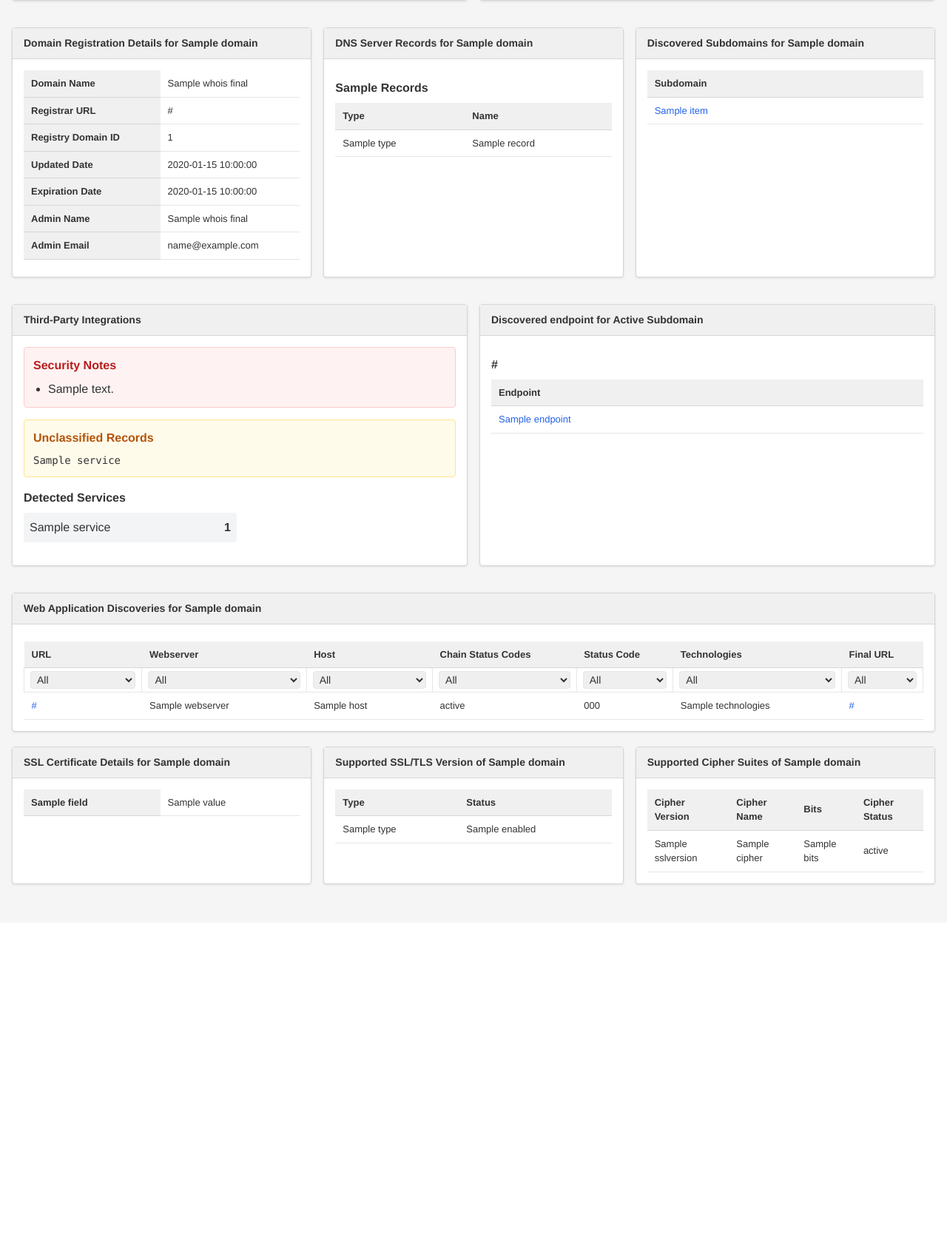
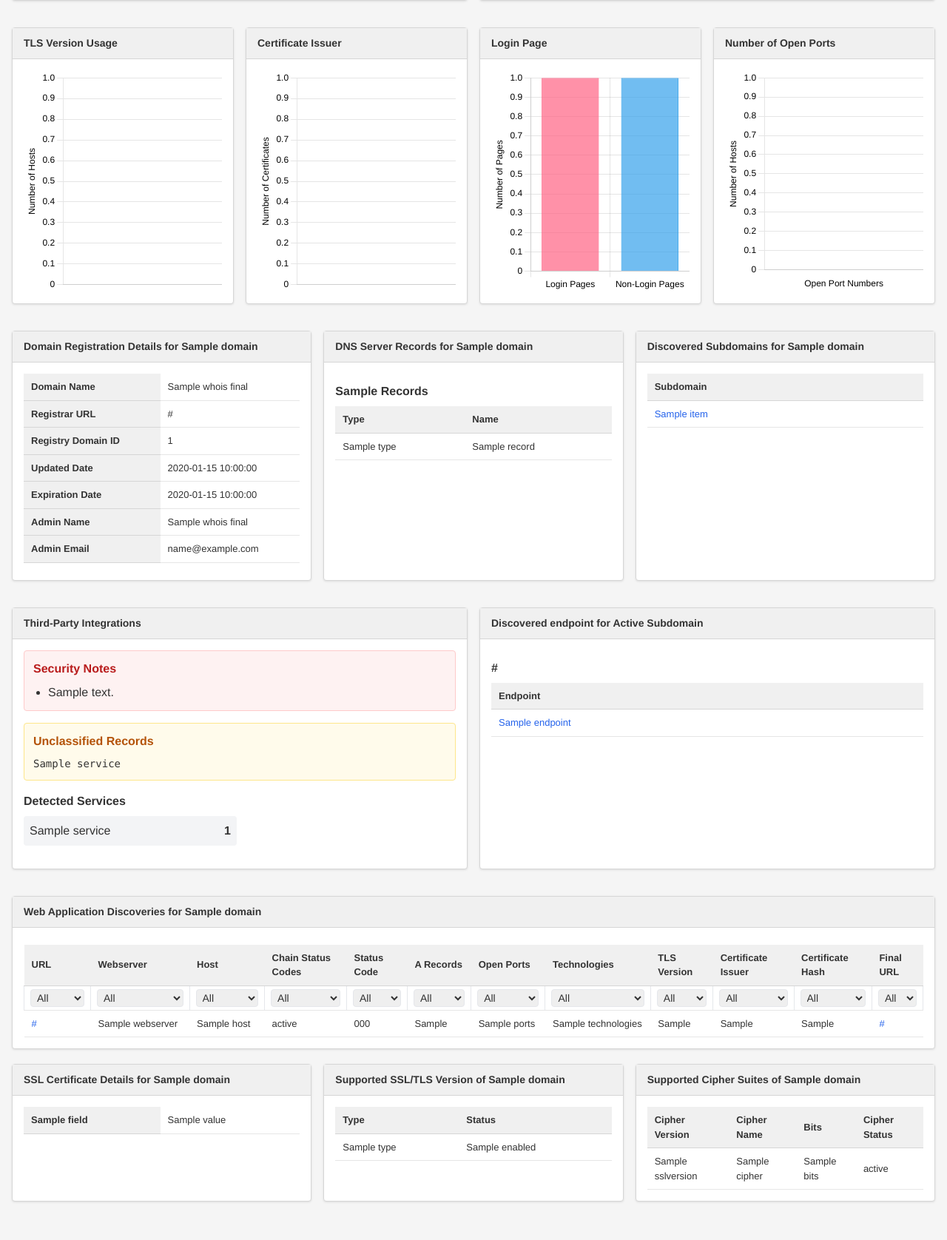
Before and after one commit to priyank217/Renumscan, a Python web app: template templates/template_dashboard.html in a window 1280 px wide. Shown: the part 880-2556 px from the top of the page at 74% size. Before the commit the page ends 2078 px from the top, so only its background shows below. Run offline with Jinja, Linux system fonts and the light colour scheme; the template is opened without the code that fills it: most values are stand-ins (such as "Sample title", 1, 10 or a date in 2020).

Commit message:
Graph visualization for TLS version, Certificate issuer and open ports is added

```diff
--- a/templates/template_dashboard.html
+++ b/templates/template_dashboard.html
@@ -114,7 +114,7 @@
 </div>
 </div>
 
-<!-- First Row: Summary Charts -->
+<!-- First Row -->
 <div class="grid grid-cols-1 md:grid-cols-2 lg:grid-cols-3 gap-4 mb-4">
 <!-- Subdomain Overview -->
 <div class="panel">
@@ -134,7 +134,7 @@
 </div>
 </div>
 </div>
-<!-- Technology Distribution -->
+ <!-- Top 5 Subdomains -->
 <div class="panel">
 <div class="panel-title">Top 5 Subdomain with most number of endpoint</div>
 <div class="panel-content">
@@ -142,9 +142,12 @@
 <canvas id="topSubdomainsChart"></canvas>
 </div>
 </div>
-</div></div>
-<!-- Second Row: More Charts -->
-<div class="grid grid-cols-1 md:grid-cols-2 gap-4 mb-4"><div class="panel">
+</div>
+</div>
+<!-- Second Row -->
+<div class="grid grid-cols-1 md:grid-cols-2 gap-4 mb-4">
+<!-- Technology Distribution -->
+<div class="panel">
 <div class="panel-title">Technology Footprint</div>
 <div class="panel-content">
 <div class="chart-container">
@@ -152,7 +155,6 @@
 </div>
 </div>
 </div>
-<!-- Top 5 Subdomains -->
 <!-- DNS Records -->
 <div class="panel">
 <div class="panel-title">DNS Configuration Overview</div>
@@ -162,6 +164,44 @@
 </div>
 </div>
 </div>
+</div>
+<!-- Third Row -->
+<div class="grid grid-cols-1 md:grid-cols-2 lg:grid-cols-4 gap-4 mb-4">
+    <!-- TLS Version Usage Chart -->
+    <div class="panel">
+      <div class="panel-title">TLS Version Usage</div>
+      <div class="panel-content">
+        <div class="chart-container">
+          <canvas id="tlsVersionChart"></canvas>
+        </div>
+      </div>
+    </div>
+    <!-- Certificate Issuer Chart -->
+    <div class="panel">
+      <div class="panel-title">Certificate Issuer</div>
+      <div class="panel-content">
+        <div class="chart-container">
+          <canvas id="certIssuerChart"></canvas>
+        </div>
+      </div>
+    </div>
+  <!-- Login Page -->
+  <div class="panel">
+    <div class="panel-title">Login Page</div>
+    <div class="panel-content">
+      <div class="chart-container">
+        <canvas id="loginDistributionChart"></canvas>
+      </div>
+    </div>
+  </div>
+  <div class="panel">
+    <div class="panel-title">Number of Open Ports </div>
+    <div class="panel-content">
+      <div class="chart-container">
+        <canvas id="openPortsChart"></canvas>
+      </div>
+    </div>
+  </div>
 </div>
 <!-- WHOIS and DNS Reports -->
 <div class="grid grid-cols-1 md:grid-cols-3 gap-4 mb-4">
@@ -328,7 +368,7 @@
 <!-- Web Application Discoveries -->
 <div class="panel mb-4">
 <div class="panel-title">Web Application Discoveries for {{ domain }}</div>
-<div class="panel-content auto-scroll">
+<div class="panel-content auto-scroll" style="max-height: 800p">
 <div class="mb-2 flex flex-wrap gap-4"></div><table>
 <thead>
 <tr>
@@ -337,11 +377,16 @@
 <th>Host</th>
 <th>Chain Status Codes</th>
 <th>Status Code</th>
+<th>A Records</th>
+<th>Open Ports</th>
 <th>Technologies</th>
+<th>TLS Version</th>
+<th>Certificate Issuer</th>
+<th>Certificate Hash</th>
 <th>Final URL</th>
 </tr>
 <tr>
-        {% for col in ['url', 'webserver', 'host', 'chain-status-codes', 'status-code', 'technologies', 'final-url'] %}
+        {% for col in ['url', 'webserver', 'host', 'chain-status-codes', 'status-code', 'a', 'ports', 'technologies','tls_version','issuer_organization','fingerprint_sha256', 'final-url'] %}
         <td class="px-2 py-1 border">
 <select class="filter-dropdown w-full text-sm border rounded px-1 py-0.5" data-column="{{ loop.index0 }}">
 <option value="">All</option>
@@ -361,7 +406,12 @@
 <td>{{ result.host }}</td>
 <td>{{ result['chain-status-codes'] }}</td>
 <td>{{ result['status-code'] }}</td>
+<td>{{ result['a'] }}</td>
+<td>{{ result['ports'] }}</td>
 <td>{{ result.technologies }}</td>
+<td>{{ result['tls_version'] }}</td>
+<td>{{ result['issuer_organization'] }}</td>
+<td>{{ result.fingerprint_sha256 }}</td>
 <td><a class="text-blue-600" href="{{ result['final-url'] }}" target="_blank">{{ result['final-url'] }}</a></td>
 </tr>
                 {% endfor %}
@@ -466,13 +516,13 @@
                         const index = elements[0].index;
                         const label = this.data.labels[index];
 
-                        const dropdown = document.querySelector('select[data-column="5"]');
+                        const dropdown = document.querySelector('select[data-column="7"]');
                         if (dropdown) {
                             dropdown.value = label;
                             dropdown.dispatchEvent(new Event('change'));
 
                             const httpxPanel = Array.from(document.querySelectorAll('.panel-title'))
-                                .find(el => el.textContent.includes("HTTPX Report"));
+                                .find(el => el.textContent.includes("Web Application Discoveries"));
                             if (httpxPanel) {
                                 httpxPanel.scrollIntoView({ behavior: 'smooth' });
                             }
@@ -791,8 +841,171 @@
                 }
             }
         );
+        // TLS Version Usage Chart
+var tlsCounts = {{ tls_version_counts | tojson }};
 
-    </script>
+new Chart(document.getElementById("tlsVersionChart").getContext("2d"), {
+  type: "bar",
+  data: {
+    labels: Object.keys(tlsCounts),
+    datasets: [{
+      label: "Usage Count",
+      data: Object.values(tlsCounts),
+      backgroundColor: "#36A2EB",
+      borderColor: "#374151",
+      borderWidth: 1
+    }]
+  },
+  options: {
+    responsive: true,
+    maintainAspectRatio: false,
+    plugins: {
+      legend: { display: false },
+      tooltip: {
+        callbacks: {
+          label: function(context) {
+            return context.parsed.y + ' hosts';
+          }
+        }
+      }
+    },
+    scales: {
+      y: {
+        beginAtZero: true,
+        title: {
+          display: true,
+          text: 'Number of Hosts',
+          color: '#000000'
+        },
+        ticks: { color: '#000000' }
+      },
+      x: {
+        ticks: { color: '#000000' }
+      }
+    }
+  }
+});
+
+
+// Certificate Issuer Chart
+var issuerCounts = {{ issuer_organization_counts | tojson }};
+new Chart(document.getElementById("certIssuerChart").getContext("2d"), {
+  type: "bar",
+  data: {
+    labels: Object.keys(issuerCounts),
+    datasets: [{
+      label: "Certificate Count",
+      data: Object.values(issuerCounts),
+      backgroundColor: "#FF6384",
+      borderColor: "#374151",
+      borderWidth: 1
+    }]
+  },
+  options: {
+    responsive: true,
+    maintainAspectRatio: false,
+    onClick: function (evt, elements) {
+  if (elements.length > 0) {
+    const index = elements[0].index;
+    const label = this.data.labels[index];
+
+    const dropdown = document.querySelector('select[data-column="9"]');
+    if (dropdown) {
+      dropdown.value = label;
+      dropdown.dispatchEvent(new Event('change'));
+
+      const httpxPanel = Array.from(document.querySelectorAll('.panel-title'))
+        .find(el => el.textContent.includes("Web Application Discoveries"));
+      if (httpxPanel) {
+        httpxPanel.scrollIntoView({ behavior: 'smooth' });
+      }
+    }
+  }
+},
+    plugins: {
+      legend: { display: false },
+      tooltip: {
+        callbacks: {
+          label: function(context) {
+            return context.parsed.y + ' certs';
+          }
+        }
+      }
+    },
+    scales: {
+      y: {
+        beginAtZero: true,
+        title: {
+          display: true,
+          text: 'Number of Certificates',
+          color: '#000000'
+        },
+        ticks: { color: '#000000' }
+      },
+      x: {
+        ticks: { color: '#000000' }
+      }
+    }
+  }
+});
+
+const portCtx = document.getElementById("openPortsChart").getContext("2d");
+const portLabels = {{ port_numbers | tojson }};
+const portData = {{ port_counts | tojson }};
+
+new Chart(portCtx, {
+    type: "bar",
+    data: {
+        labels: portLabels,
+        datasets: [{
+            label: "Open Ports Count",
+            data: portData,
+            backgroundColor: [
+                "#FF6384", "#36A2EB", "#FFCE56", "#4BC0C0",
+                "#9966FF", "#FF9F40", "#8AC249", "#FF6B6B",
+                "#3F51B5", "#00BCD4", "#CDDC39", "#FF5722"
+            ],
+            borderColor: "#374151",
+            borderWidth: 1
+        }]
+    },
+    options: {
+        responsive: true,
+        maintainAspectRatio: false,
+        plugins: {
+            legend: { display: false },
+            tooltip: {
+                callbacks: {
+                    label: function(context) {
+                        return context.parsed.y + ' hosts';
+                    }
+                }
+            }
+        },
+        scales: {
+            y: {
+                beginAtZero: true,
+                title: {
+                    display: true,
+                    text: 'Number of Hosts',
+                    color: '#000000'
+                },
+                ticks: { color: '#000000' }
+            },
+            x: {
+                title: {
+                    display: true,
+                    text: 'Open Port Numbers',
+                    color: '#000000'
+                },
+                ticks: { color: '#000000' }
+            }
+        }
+    }
+});
+
+
+</script>
 <script>
 document.querySelectorAll('.column-toggle').forEach(checkbox => {
     checkbox.addEventListener('change', function() {
```
